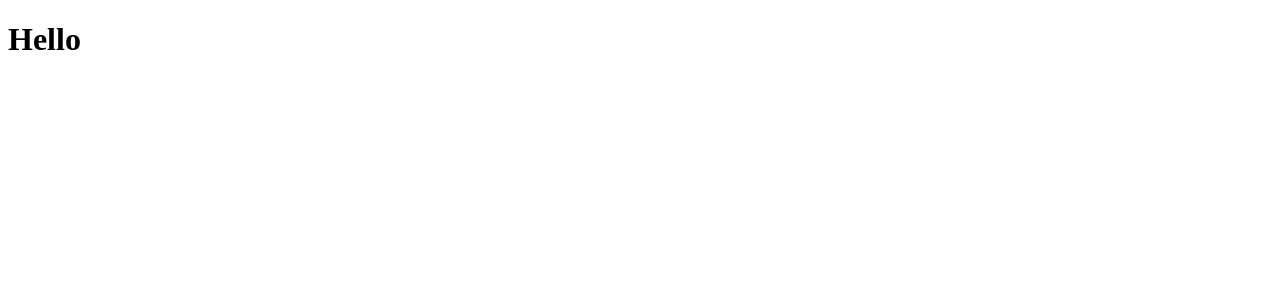
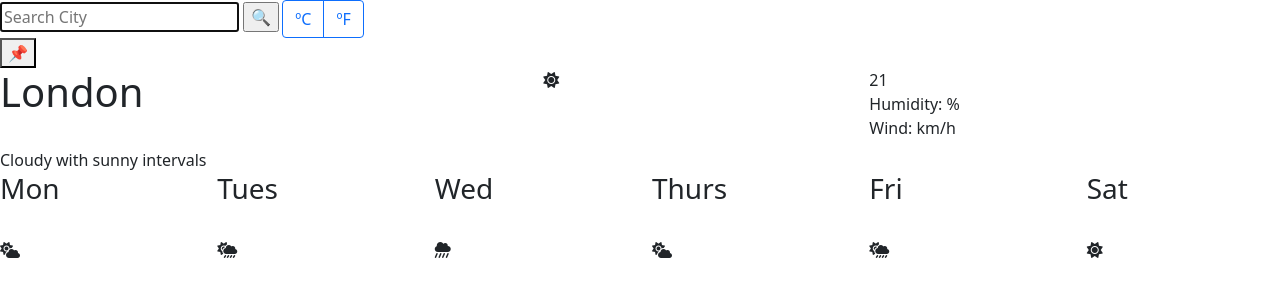
Before and after one commit to raisapathrose/My-Project, a plain HTML site: page index.html in a window 1280 px wide. Drawn offline with nearby package versions, Linux system fonts and the light colour scheme.

Commit message:
Updated HTML file

```diff
--- a/index.html
+++ b/index.html
@@ -4,9 +4,116 @@
     <meta charset="UTF-8" />
     <meta http-equiv="X-UA-Compatible" content="IE=edge" />
     <meta name="viewport" content="width=device-width, initial-scale=1.0" />
-    <title>Document</title>
+    <title>Weather App</title>
+    <link
+      href="https://cdn.jsdelivr.net/npm/bootstrap@5.1.0/dist/css/bootstrap.min.css"
+      rel="stylesheet"
+      integrity="sha384-KyZXEAg3QhqLMpG8r+8fhAXLRk2vvoC2f3B09zVXn8CA5QIVfZOJ3BCsw2P0p/We"
+      crossorigin="anonymous"
+    />
+    <script src="https://cdn.jsdelivr.net/npm/axios/dist/axios.min.js"></script>
+
+    <link rel="stylesheet" href="src/style.css" />
+    <script
+      src="https://kit.fontawesome.com/6cc16d3146.js"
+      crossorigin="anonymous"
+    ></script>
   </head>
+
   <body>
-    <h1>Hello</h1>
+    <div class="weather-app">
+      <form id="search-form">
+      <input
+        class="search-bar"
+        type="text"
+        placeholder="Search City"
+        id="city-input"
+        autofocus
+      />
+      <input type="submit" value="🔍" />
+      <div
+        class="btn-group celcius-fahrenheit"
+        role="group"
+        aria-label="Basic radio toggle button group"
+      >
+      </form>
+        <input
+          type="radio"
+          class="btn-check"
+          name="btnradio"
+          id="btnradio1"
+          autocomplete="off"
+        />
+       <label class="btn btn-outline-primary" for="btnradio1" id="celsius-link">ºC</label>
+
+        <input
+          type="radio"
+          class="btn-check"
+          name="btnradio"
+          id="btnradio2"
+          autocomplete="off"
+        />
+
+        <label class="btn btn-outline-primary" for="btnradio3" id="fahrenheit-link">ºF</label>
+      </div>
+
+      <button id="current-location-button"> 📌</button>
+
+      <div class="row">
+        <div class="col-5 alpha">
+          <h1 id="city">London</h1>
+          <span id="date"></span>
+          <br />
+          <span id="weather-description">
+            Cloudy with sunny intervals
+          </span>
+        </div>
+        <div class="col-3">
+          <i class="fas fa-sun sunshine"></i>
+        </div>
+
+        <div class="col-4 beta">
+          <span class="main-temp" id="temperature"> 21 </span>
+          <br />
+          Humidity: <span id="humidity"></span>%
+          <br />
+          Wind: <span id="wind"></span> km/h
+        </div>
+      </div>
+
+      <div class="row weather-forecast">
+        <div class="col-2">
+          <h3>Mon</h3>
+          <br />
+          <i class="fas fa-cloud-sun cloud-sun"></i>
+        </div>
+        <div class="col-2">
+          <h3>Tues</h3>
+          <br />
+          <i class="fas fa-cloud-sun-rain sun-rain"></i>
+        </div>
+        <div class="col-2">
+          <h3>Wed</h3>
+          <br />
+          <i class="fas fa-cloud-showers-heavy raining"></i>
+        </div>
+        <div class="col-2">
+          <h3>Thurs</h3>
+          <br />
+          <i class="fas fa-cloud-sun cloud-sun"></i>
+        </div>
+        <div class="col-2">
+          <h3>Fri</h3>
+          <br />
+          <i class="fas fa-cloud-sun-rain sunny-raining"></i>
+        </div>
+        <div class="col-2">
+          <h3>Sat</h3>
+          <br />
+          <i class="fas fa-sun sunny"></i>
+        </div>
+      </div>
+    </div>
+    <script src="src/script.js"></script>
   </body>
 </html>
```
